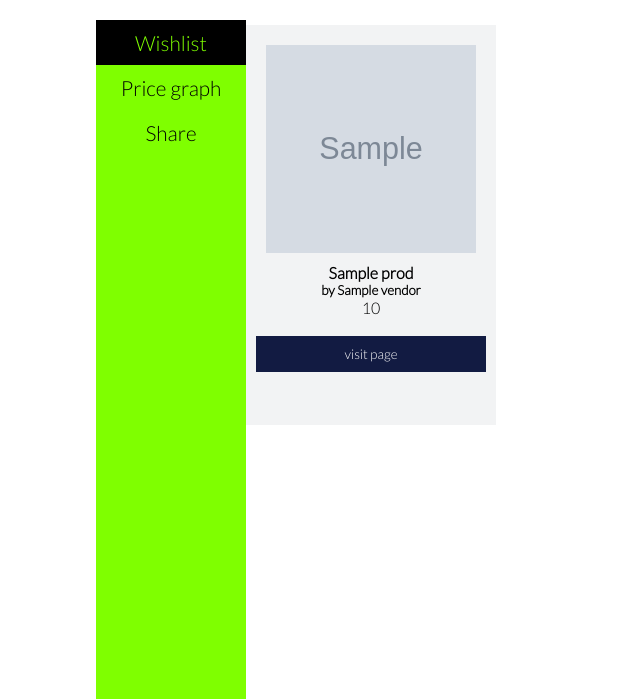
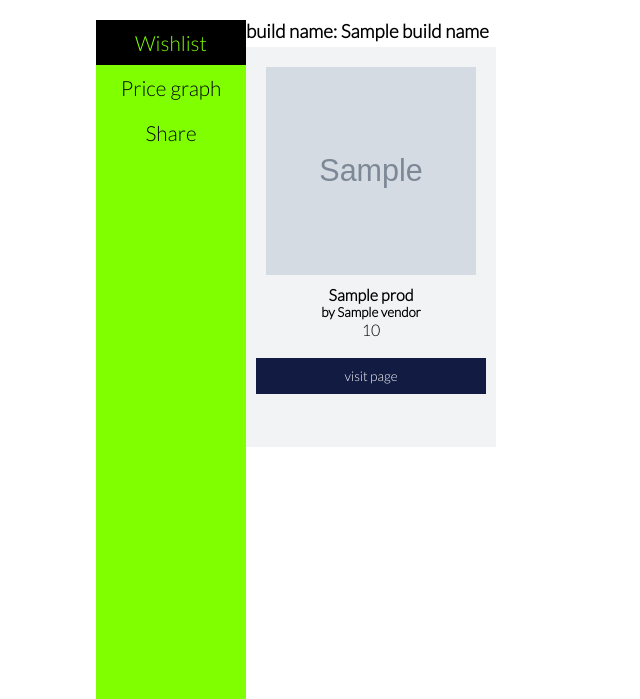
Before and after one commit to Ultrahalf/Pc-comp-picker, a Flask app: template src/serve/templates/saved_build.html in a window 1280 px wide. Shown: the part 60-759 px from the top of the page, without its empty margins (0-640 px from the left). Run offline with Flask 2, Linux system fonts and the light colour scheme; the template is opened without the code that fills it: most values are stand-ins (such as "Sample title", 1, 10 or a date in 2020); grey boxes marked "Sample" are stand-in pictures; some libraries are stand-ins or nearby versions.

Commit message:
Build name always visible in saved build

```diff
--- a/src/serve/templates/saved_build.html
+++ b/src/serve/templates/saved_build.html
@@ -14,6 +14,7 @@
 
         <div id="tab-content-area">
             <div id="wishlist" class="tab-content">
+                <h3 class="build-name">build name: {{ build_name }}</h3>
                 <div id="product-grid">
                     {% for prod in build['products'] %}
                     <div class="product-card">
@@ -32,6 +33,7 @@
 
             <div id="price-graph" class="tab-content">
 
+                <h3 class="build-name">build name: {{ build_name }}</h3>
                 <div class="btn-graph-group">
                     <button id="btn-graph-total" class="btn">Total</button>
                     <button id="btn-graph-hist" class="btn">Price history</button>
@@ -52,9 +54,9 @@
             </div>
 
             <div id="share" class="tab-content">
+                <h3 class="build-name">build name: {{ build_name }}</h3>
                 <div class="save-build">
                     <img src="{{ qrcode(build_url) }}">
-                    <h3 class="build-name">build name: {{ build_name }}</h3>
                     <label>url: </label>
                     <input type="text" value="{{ build_url }}" id="build-url"></input>
                     <button id="copyText"> Copy </button>
```
